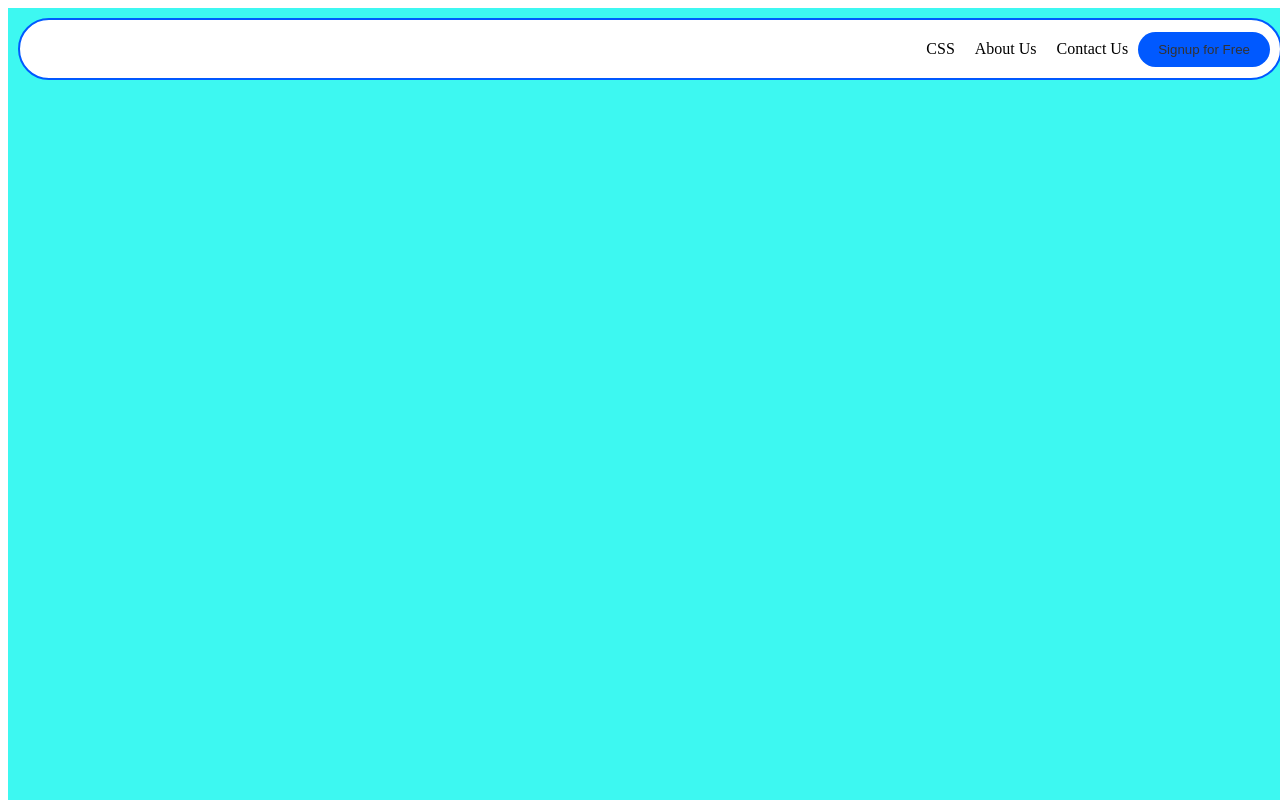
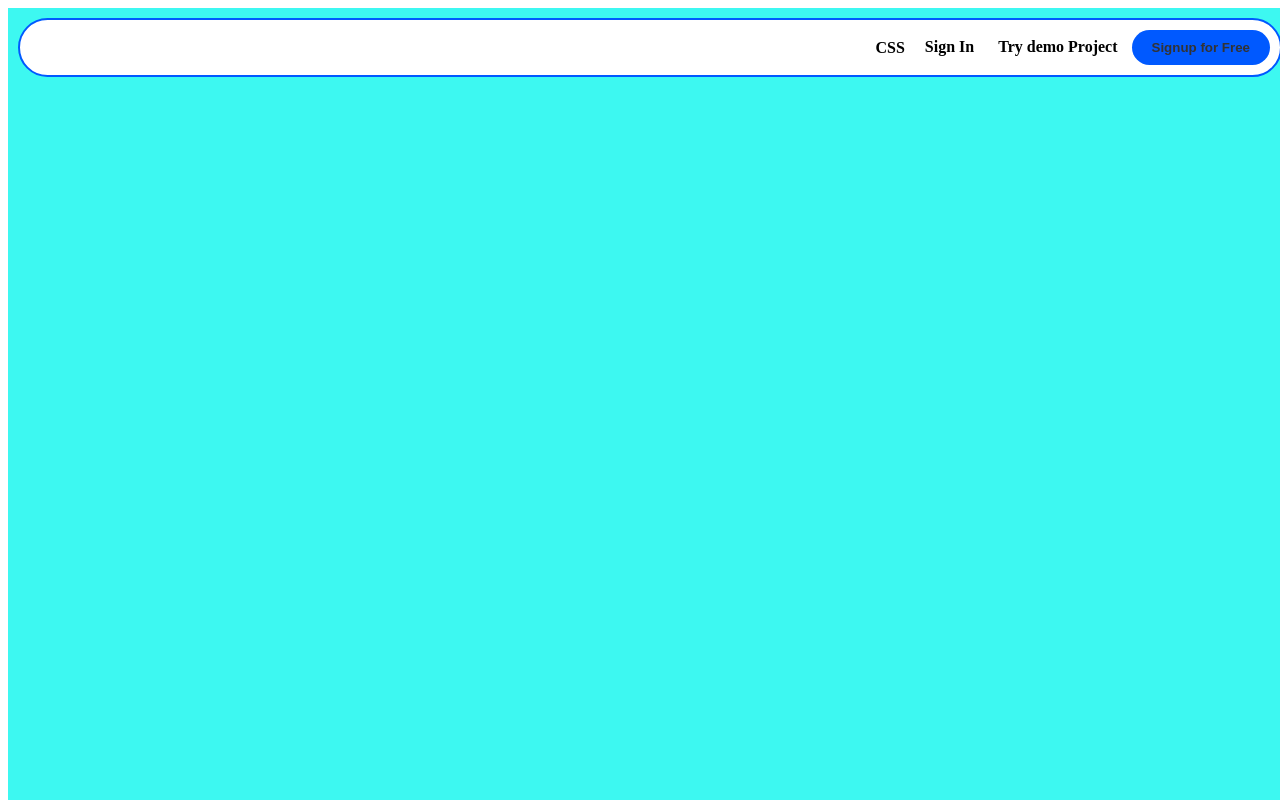
Before and after one commit to Ashket980/WTW_Final_Project, a plain HTML site: page index.html in a window 1280 px wide. Shown: the top 800 px of the page. Drawn offline with Linux system fonts and the light colour scheme.

Commit message:
Update index.html

```diff
--- a/index.html
+++ b/index.html
@@ -11,10 +11,14 @@
     <div class="container_main">
 
         <div class="navbar">
-            <a href="#" class="main_h">CSS</a>
-            <a href="#">About Us</a>
-            <a href="#">Contact Us</a>
-            <button class="signup-button">Signup for Free</button>
+            <div class="left_nav">
+                <a href="#" class="main_h"><b>CSS</b></a>
+            </div>
+            <div class="right_nav">
+                <a href="#"><b>Sign In</b></a>
+                <a href="#"><b>Try demo Project</b></a>
+                <button class="signup-button"><b>Signup for Free</b></button>
+            </div>
         </div>
 
         <br>
```
